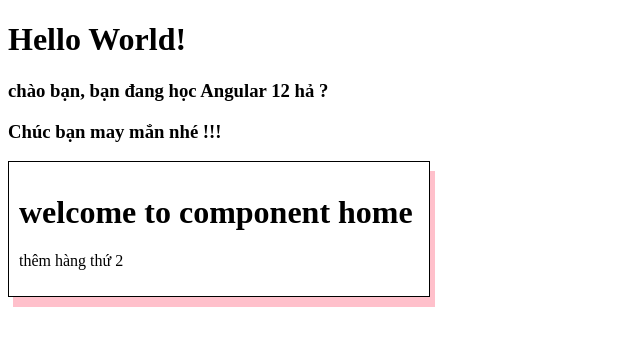
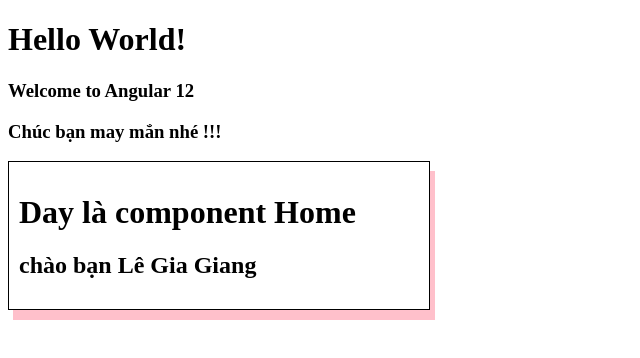
Before and after one commit to giagiang/Angular12, an Angular app: page / in a window 1280 px wide. Shown: the top 358 px of the page, without its empty margins (0-640 px from the left). Built offline with nearby package versions, Linux system fonts and the light colour scheme.

Commit message:
Data Baiding Value

```diff
--- a/src/app/app.component.html
+++ b/src/app/app.component.html
@@ -1,5 +1,5 @@
 <h1>Hello World!</h1>
-<h3>chào bạn, bạn đang học Angular 12 hả ?</h3>
+<h3>Welcome to Angular 12 </h3>
 <h3>Chúc bạn may mắn nhé !!!</h3>
 
 <app-home></app-home>
--- a/src/app/home/home.component.html
+++ b/src/app/home/home.component.html
@@ -1,4 +1,4 @@
 <div class="test" >
-    <h1>welcome to component home</h1>
-    <p> thêm hàng thứ 2 </p>
+    <h1>Day là component Home </h1>
+    <h2> chào bạn {{name}} </h2>
 </div>
--- a/src/app/home/home.component.ts
+++ b/src/app/home/home.component.ts
@@ -7,6 +7,8 @@ import { Component, OnInit } from '@angular/core';
 })
 export class HomeComponent implements OnInit {
 
+  public name = 'Lê Gia Giang';
+
   constructor() { }
 
   ngOnInit(): void {
```
